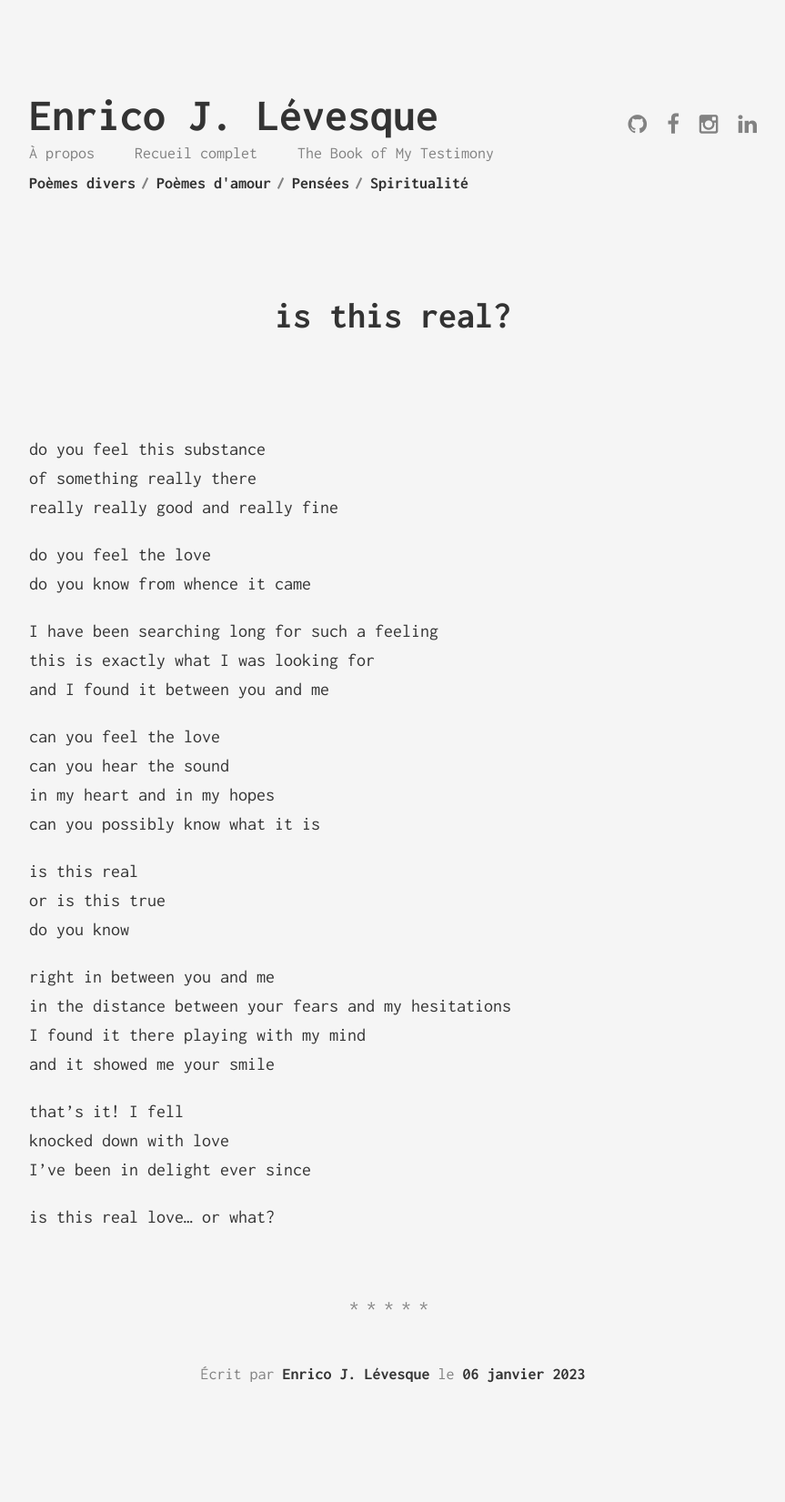
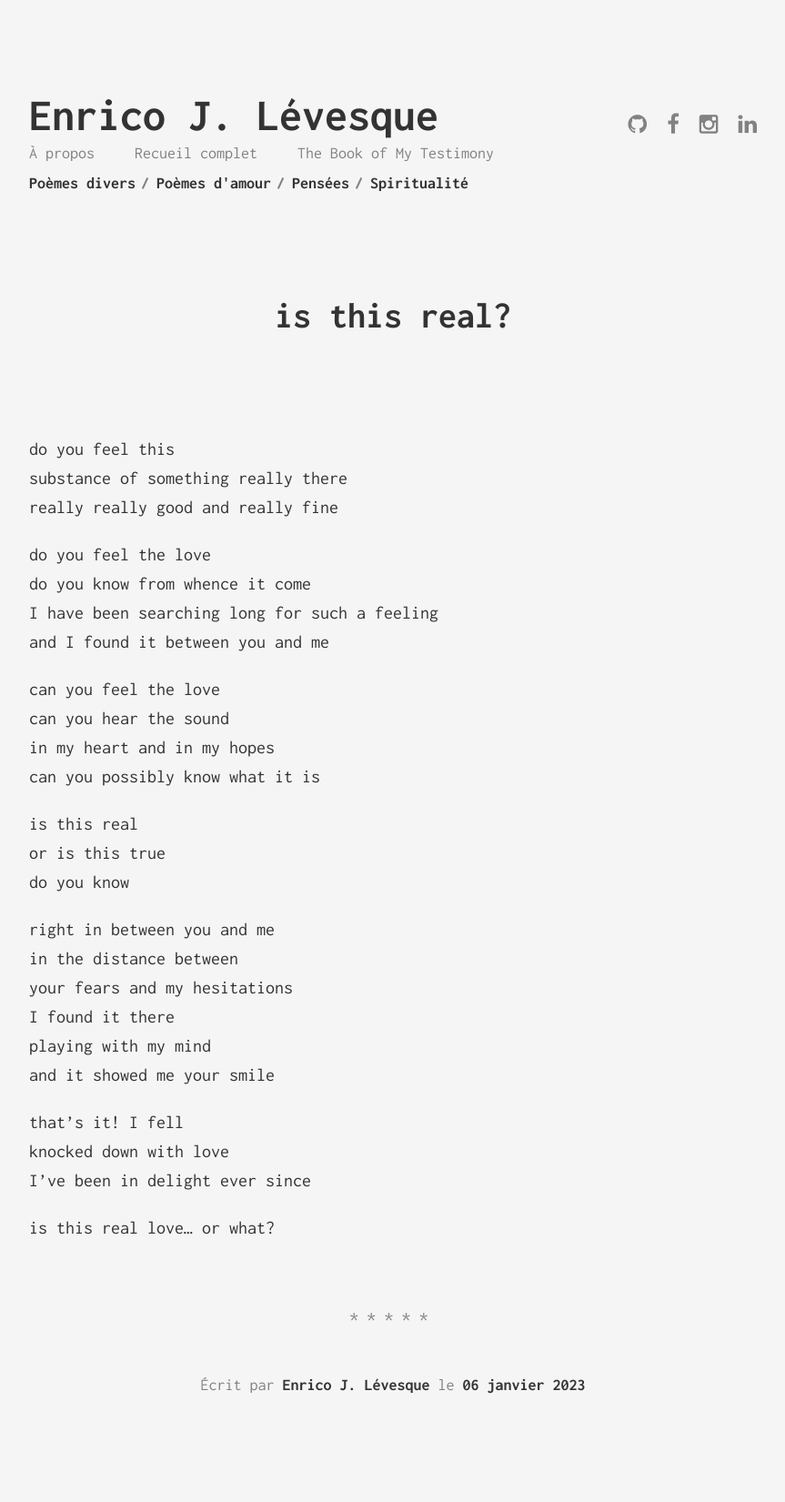
Before and after one commit to enricoJL/enricojl.github.io, a Jekyll site: the page built from _posts/2023-01-06-is-this-real.md, in a window 1280 px wide. Shown: the whole page at 91% size, without its empty margins (208-1071 px from the left). Built offline with Jekyll 4.4.1, drawn with Linux system fonts in a browser that asks for light colours.

Commit message:
second review

```diff
--- a/_posts/2023-01-06-is-this-real.md
+++ b/_posts/2023-01-06-is-this-real.md
@@ -6,15 +6,13 @@ categories:
   - "amore"
 ---
 
-do you feel this substance
-of something really there
+do you feel this
+substance of something really there
 really really good and really fine
 
 do you feel the love
-do you know from whence it came
-
+do you know from whence it come
 I have been searching long for such a feeling
-this is exactly what I was looking for
 and I found it between you and me
 
 can you feel the love
@@ -27,8 +25,10 @@ or is this true
 do you know
 
 right in between you and me
-in the distance between your fears and my hesitations
-I found it there playing with my mind
+in the distance between
+your fears and my hesitations
+I found it there
+playing with my mind
 and it showed me your smile
 
 that's it! I fell
```
